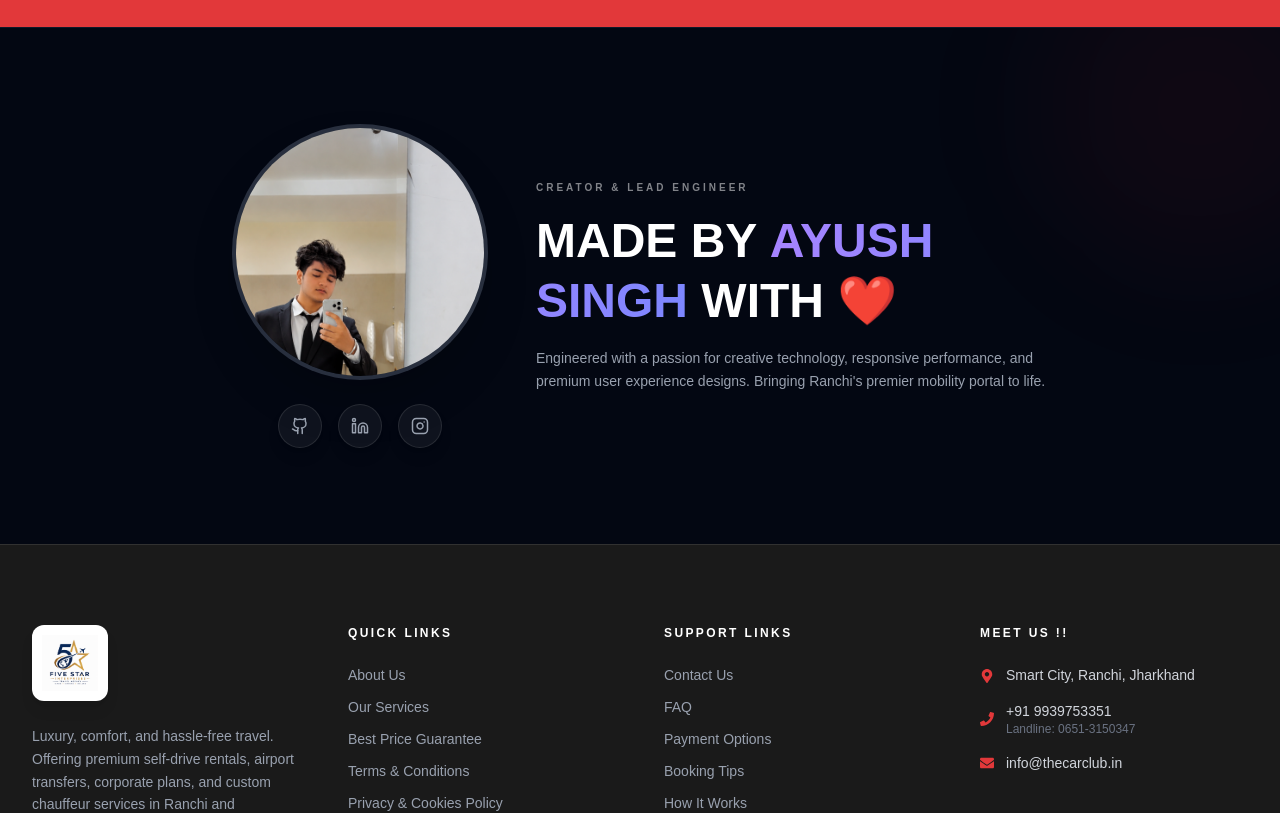
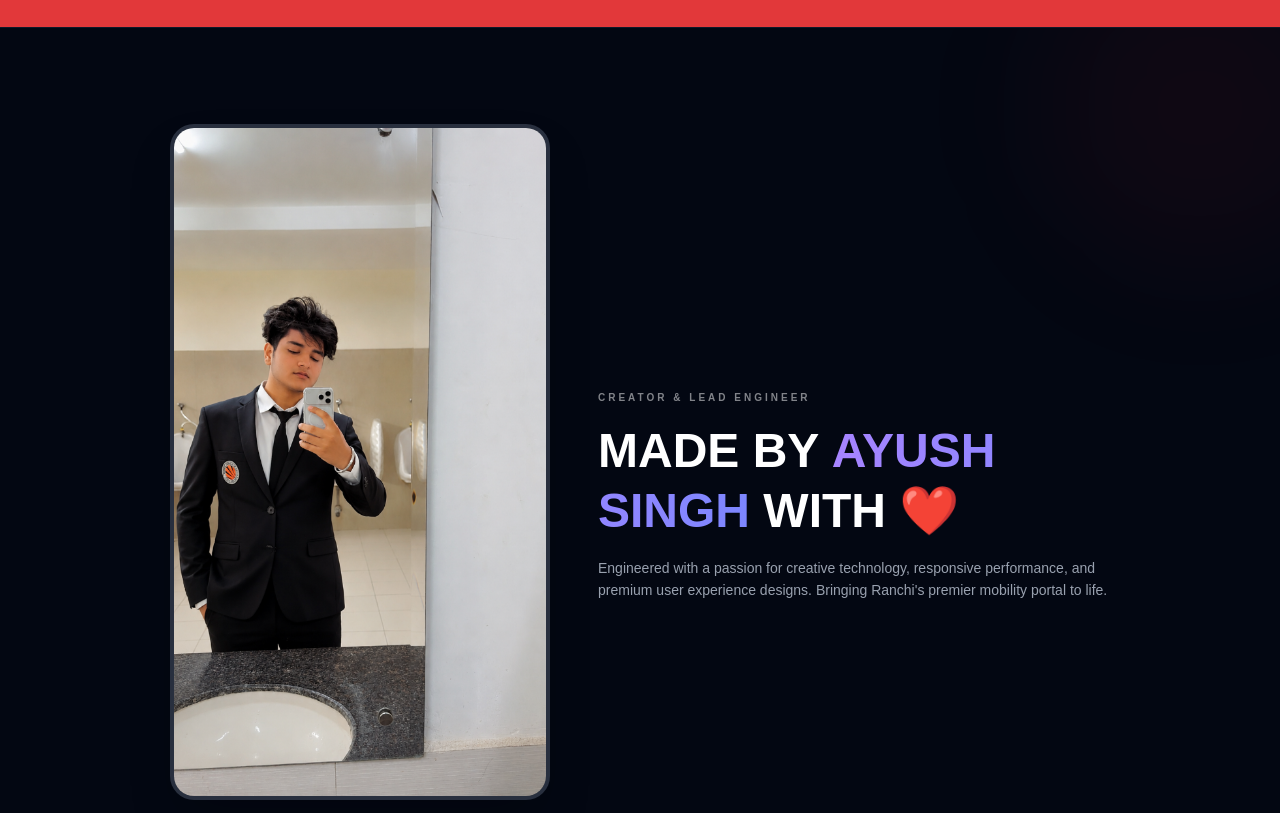
Before and after one commit to ayush2093/five-star-enterprises, a React (Vite) app in the folder frontend/: page / in a window 1280 px wide. Shown: the part 5840-6653 px from the top of the page. Built offline with nearby package versions, Linux system fonts and the light colour scheme; no server answers.

Commit message:
Change developer photo container to large 9:16 aspect ratio card

```diff
--- a/frontend/src/components/LandingPage.jsx
+++ b/frontend/src/components/LandingPage.jsx
@@ -846,11 +846,11 @@ const LandingPage = () => {
               whileInView={{ opacity: 1, y: 0 }}
               viewport={{ once: false, margin: "-100px" }}
               transition={{ duration: 0.8, ease: "easeOut" }}
-              className="w-48 h-48 md:w-64 md:h-64 rounded-full overflow-hidden border-4 border-white/10 shadow-2xl bg-gray-900"
+              className="w-full max-w-[300px] xs:max-w-[340px] md:max-w-[380px] aspect-[9/16] rounded-3xl overflow-hidden border-4 border-white/10 shadow-2xl bg-gray-900"
             >
               <img
                 src={ayushImage}
-                className="w-full h-full object-cover object-top hover:scale-110 transition duration-1000 ease-out"
+                className="w-full h-full object-cover object-top hover:scale-105 transition duration-1000 ease-out"
                 alt="Ayush Singh"
               />
             </motion.div>
```
